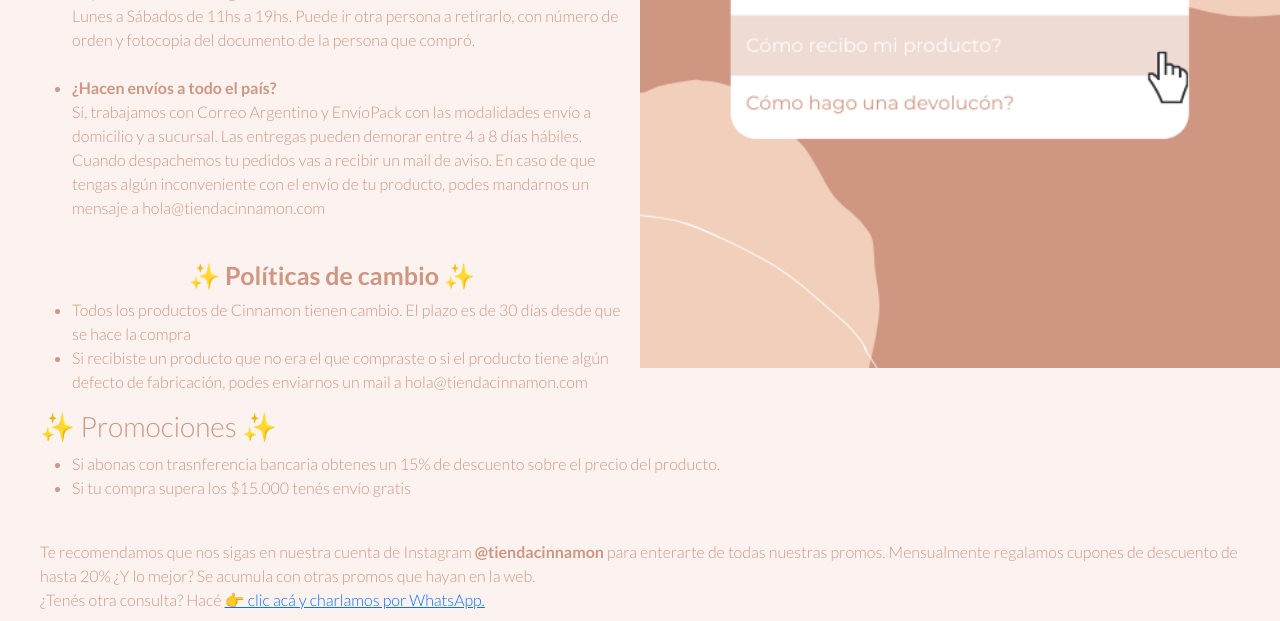
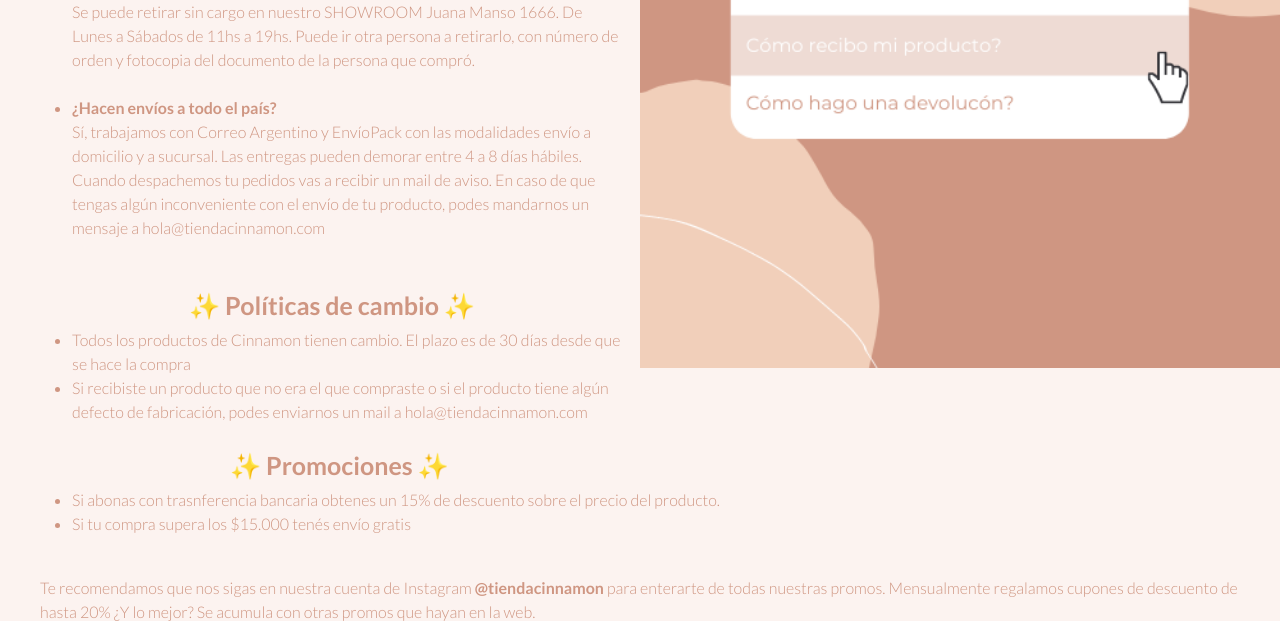
Before and after one commit to LucilaFarias26/Tienda-Cinnamon-Proyecto-Lucila-Farias, a plain HTML site: page secciones/preguntasfrecuentes.html in a window 1280 px wide. Shown: the part 484-1105 px from the top of the page. Drawn offline with nearby package versions, Linux system fonts and the light colour scheme; a web font is replaced by a local one.

Commit message:
modificacion en style

```diff
--- a/style.css
+++ b/style.css
@@ -54,6 +54,7 @@ color: white!important;
     font-weight: bold;
     text-align: center;
     font-size: 25px;
+    padding-top: 10px;
 }
 
 .sub-subtitulos {
@@ -360,6 +361,15 @@ h3.titulo-info-footer {
     margin-bottom: 10px;
 }
 
+.subtitulo-promociones {
+color: #CF9682;
+font-weight: bold;
+text-align: left;
+margin-left: 190px;
+font-size: 25px;
+padding-top: 10px; }
+
+
 /*Pagina productos */
 
 #section-2-productos {
```
